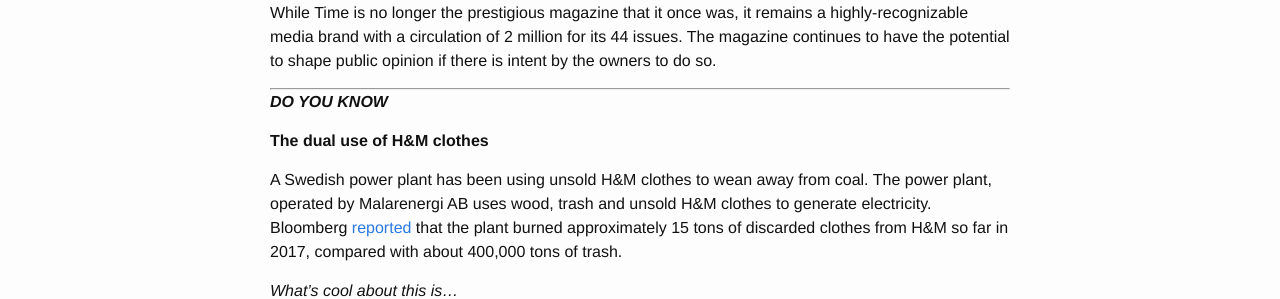
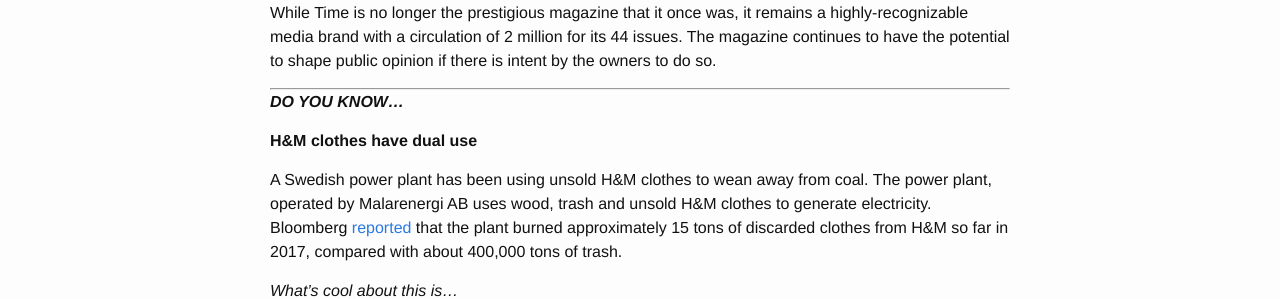
Before and after one commit to Sparkleleuk/Sustainability_Matters, a Jekyll site: the page built from _posts/2017-11-27-time.markdown, in a window 1280 px wide. Shown: the part 849-1148 px from the top of the page. Built offline with Jekyll 4.4.1, drawn with Linux system fonts in a browser that asks for light colours.

Commit message:
fix to new post

```diff
--- a/_posts/2017-11-27-time.markdown
+++ b/_posts/2017-11-27-time.markdown
@@ -24,9 +24,9 @@ We doubt that the Koch family threw in $650 million to be a fly in the wall. And
 
 * * *
 
-***DO YOU KNOW***
+***DO YOU KNOW...***
 
-**The dual use of H&M clothes**
+**H&M clothes have dual use**
 
 A Swedish power plant has been using unsold H&M clothes to wean away from coal. The power plant, operated by Malarenergi AB uses wood, trash and unsold H&M clothes to generate electricity. Bloomberg [reported](https://www.bloomberg.com/news/articles/2017-11-24/burning-h-m-rags-is-new-black-as-swedish-plant-ditches-coal) that the plant burned approximately 15 tons of discarded clothes from H&M so far in 2017, compared with about 400,000 tons of trash.
 
```
